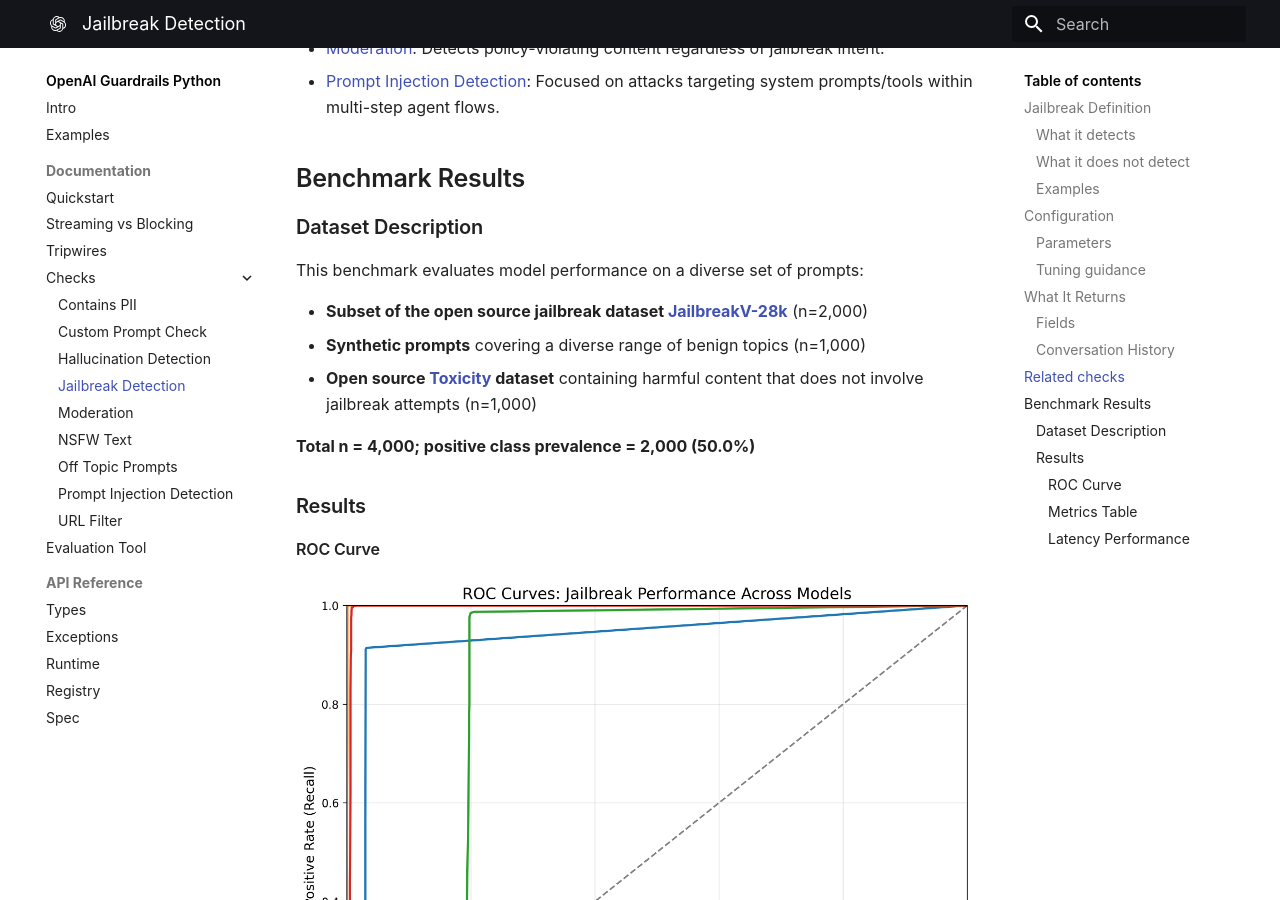
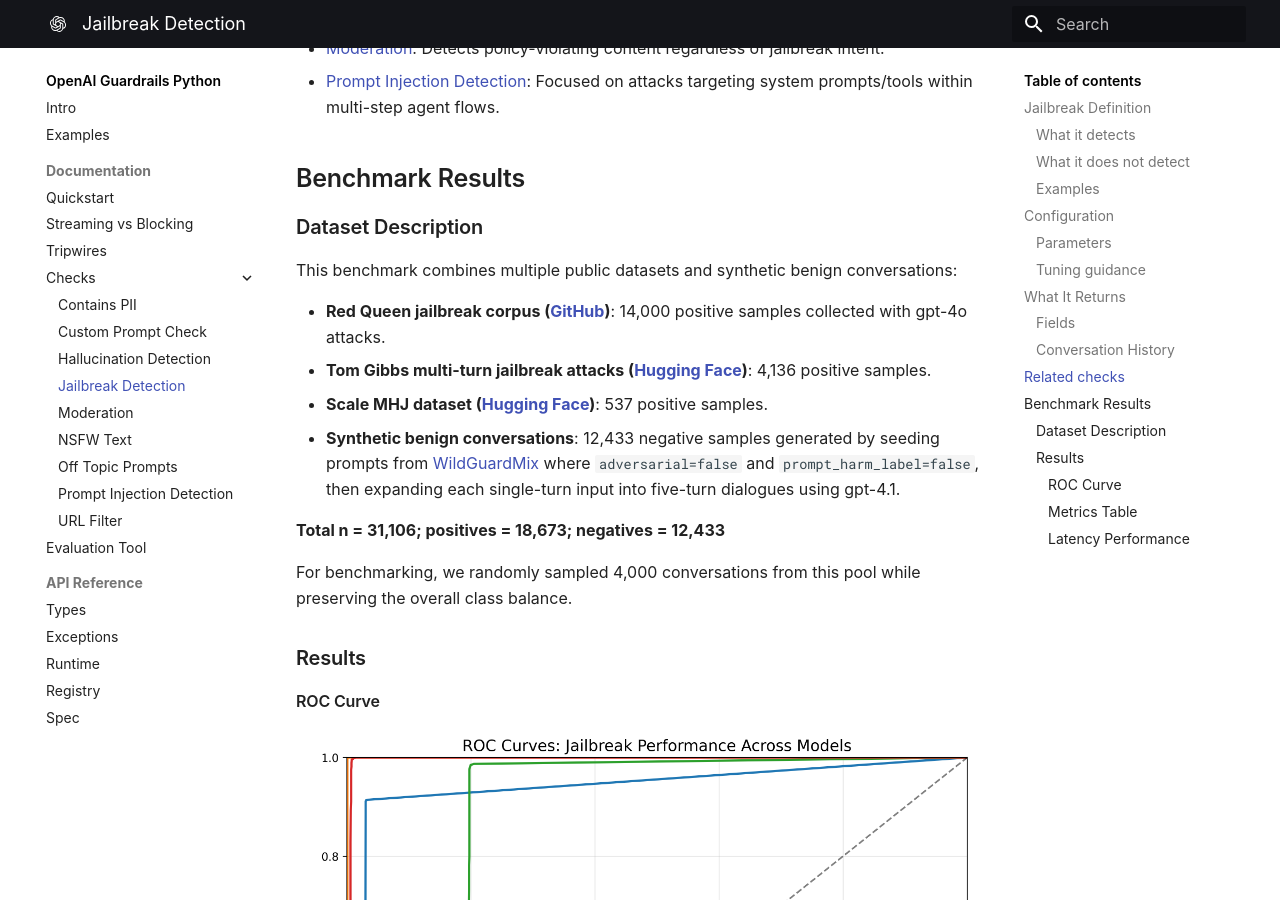
Before and after one commit to openai/openai-guardrails-python, an MkDocs documentation site: the page built from docs/ref/checks/jailbreak.md, in a window 1280 px wide and 900 px high, scrolled down 2872 px. Built offline with MkDocs 1.6.1 and Material for MkDocs 9.7.7, drawn with Linux system fonts in a browser that asks for light colours; some web fonts are replaced.

Commit message:
Update data description

```diff
--- a/docs/ref/checks/jailbreak.md
+++ b/docs/ref/checks/jailbreak.md
@@ -96,13 +96,16 @@
 
 ### Dataset Description
 
-This benchmark evaluates model performance on a diverse set of prompts:
+This benchmark combines multiple public datasets and synthetic benign conversations:
 
-- **Subset of the open source jailbreak dataset [JailbreakV-28k](https://huggingface.co/datasets/JailbreakV-28K/JailBreakV-28k)** (n=2,000)
-- **Synthetic prompts** covering a diverse range of benign topics (n=1,000)
-- **Open source [Toxicity](https://github.com/surge-ai/toxicity/blob/main/toxicity_en.csv) dataset** containing harmful content that does not involve jailbreak attempts (n=1,000)
+- **Red Queen jailbreak corpus ([GitHub](https://github.com/kriti-hippo/red_queen/blob/main/Data/Red_Queen_Attack.zip))**: 14,000 positive samples collected with gpt-4o attacks.
+- **Tom Gibbs multi-turn jailbreak attacks ([Hugging Face](https://huggingface.co/datasets/tom-gibbs/multi-turn_jailbreak_attack_datasets/tree/main))**: 4,136 positive samples.
+- **Scale MHJ dataset ([Hugging Face](https://huggingface.co/datasets/ScaleAI/mhj))**: 537 positive samples.
+- **Synthetic benign conversations**: 12,433 negative samples generated by seeding prompts from [WildGuardMix](https://huggingface.co/datasets/allenai/wildguardmix?utm_source=chatgpt.com) where `adversarial=false` and `prompt_harm_label=false`, then expanding each single-turn input into five-turn dialogues using gpt-4.1.
 
-**Total n = 4,000; positive class prevalence = 2,000 (50.0%)**
+**Total n = 31,106; positives = 18,673; negatives = 12,433**
+
+For benchmarking, we randomly sampled 4,000 conversations from this pool while preserving the overall class balance.
 
 ### Results
 
```
